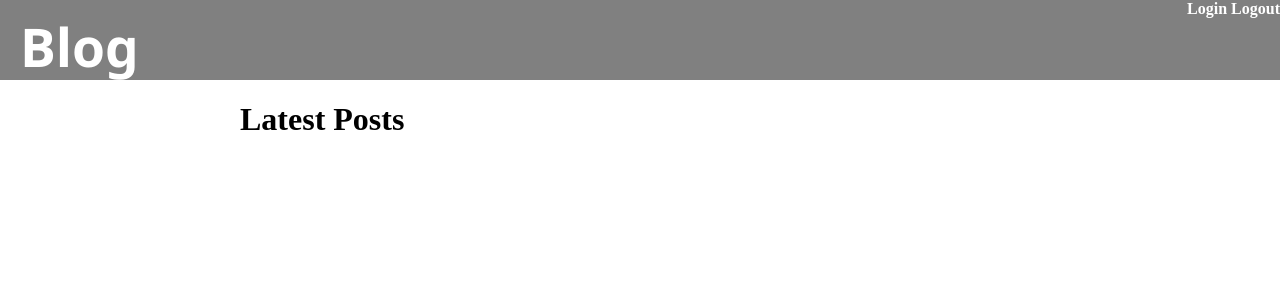
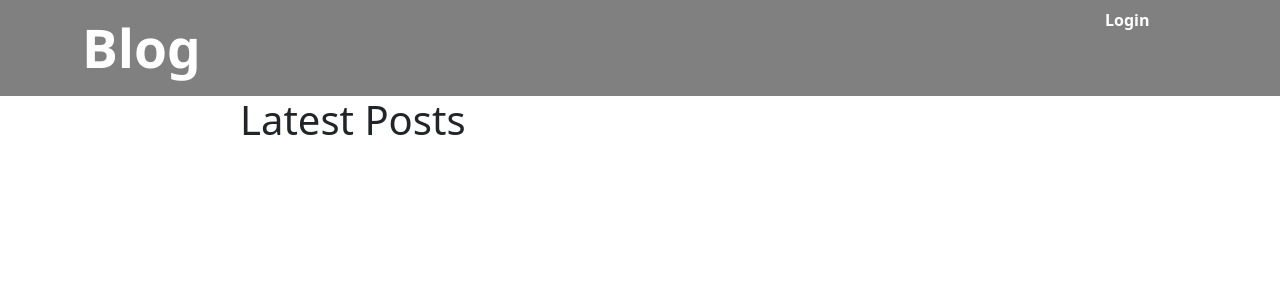
Before and after one commit to mgh35/lab-zen_of_django, a Django app: page / in a window 1280 px wide. Shown: the top 300 px of the page. Run offline with Django 3.2, Linux system fonts and the light colour scheme; data that the repository does not hold is empty.

Commit message:
Use bootstrap layout

```diff
--- a/blog/blog/static/site.css
+++ b/blog/blog/static/site.css
@@ -6,21 +6,18 @@
 .navbar {
     background-color: gray;
     width: 100%;
-    height: 80px;
+}
+
+.navbar .row {
+    width: 100%;
+    vertical-align: middle;
 }
 
 .banner {
-    float: left;
     font-size: 40pt;
     font-weight: bolder;
     font-family: 'Segoe UI', Tahoma, Geneva, Verdana, sans-serif;
     color: white;
-    margin-top: 10px;
-    margin-left: 20px;
-}
-
-.links {
-    float: right;
 }
 
 .link {
--- a/blog/templates/base.html
+++ b/blog/templates/base.html
@@ -2,14 +2,27 @@
   <head>
     <title>Blog</title>
     <link rel="stylesheet" href="/static/site.css">
+    <link href="https://cdn.jsdelivr.net/npm/bootstrap@5.0.0-beta1/dist/css/bootstrap.min.css" rel="stylesheet" integrity="sha384-giJF6kkoqNQ00vy+HMDP7azOuL0xtbfIcaT9wjKHr8RbDVddVHyTfAAsrekwKmP1" crossorigin="anonymous">
   </head>
   <body>
     <div class="navbar">
-      <span class="banner">Blog</span>
-      <span class="links">
-        <a class="link" href="/accounts/login/">Login</a>
-        <a class="link" href="/accounts/logout/">Logout</a>
-      </span>
+      <div class="container">
+        <div class="row">
+          <div class="col-3">
+            <div class="banner">Blog</div>
+          </div>
+          <div class="col-8"></div>
+          <div class="col-1">
+            <div class="links">
+              {% if user.is_authenticated %}
+                <a class="link" href="/accounts/logout/">Logout</a>
+              {% else %}
+                <a class="link" href="/accounts/login/">Login</a>
+              {% endif %}
+            </div>
+          </div>
+        </div>
+      </div>
     </div>
     <div class="content">
       {% block content %}{% endblock %}
```
